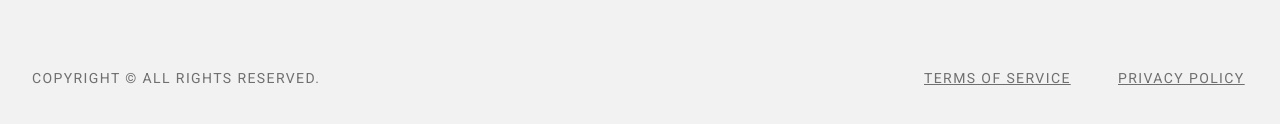
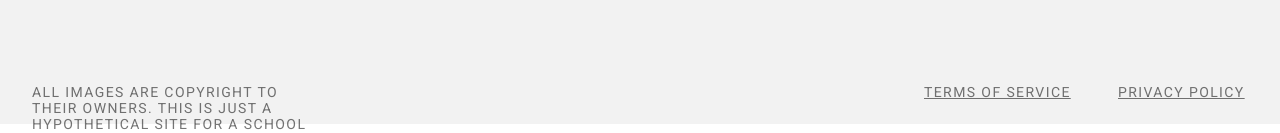
Before and after one commit to AaronE314/CP476-Final-Project, a Next.js app: page /cart in a window 1280 px wide. Shown: the part 811-944 px from the top of the page. Built offline with nearby package versions, Linux system fonts and the light colour scheme; no server answers.

Commit message:
Added links to the header and disclaimer for the footer

```diff
--- a/components/Footer.jsx
+++ b/components/Footer.jsx
@@ -10,20 +10,20 @@ export class Footer extends React.Component {
             <div className={styles.aboutCol}>
                 <div className={styles.titles}><a >About</a><br/></div>
 
-                <a>Links</a><br/>
-                <a>More Links </a>
+                <a href="#">Links</a><br/>
+                <a href="#">More Links </a>
             </div>
             <div className={styles.helpCol}>
-                <div className = {styles.titles}><a >Help</a><br/></div>
+                <div className = {styles.titles}><a  href="#">Help</a><br/></div>
 
-                <a>FAQ</a><br/>
-                <a>Contact US</a><br/>
-                <a>Shipping</a><br/>
-                <a>Return Policy</a><br/>
+                <a href="#">FAQ</a><br/>
+                <a href="#">Contact US</a><br/>
+                <a href="#">Shipping</a><br/>
+                <a href="#">Return Policy</a><br/>
             </div>
-            <p className={styles.copyright}>copyright © All Rights Reserved.</p>
-            <p className={styles.tos}>Terms Of Service</p>
-            <p className={styles.privacyPol}>Privacy Policy</p>
+            <a className={styles.copyright} href="#">All Images are copyright to their owners. This is just a hypothetical site For a School Project.</a>
+            <a className={styles.tos} href="#">Terms Of Service</a>
+            <a className={styles.privacyPol} href="#">Privacy Policy</a>
         </div>;
 
     }
```
